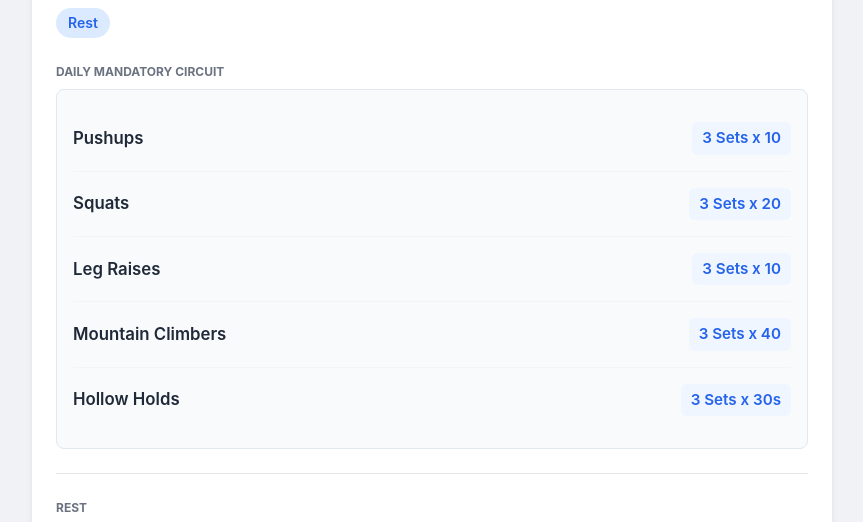
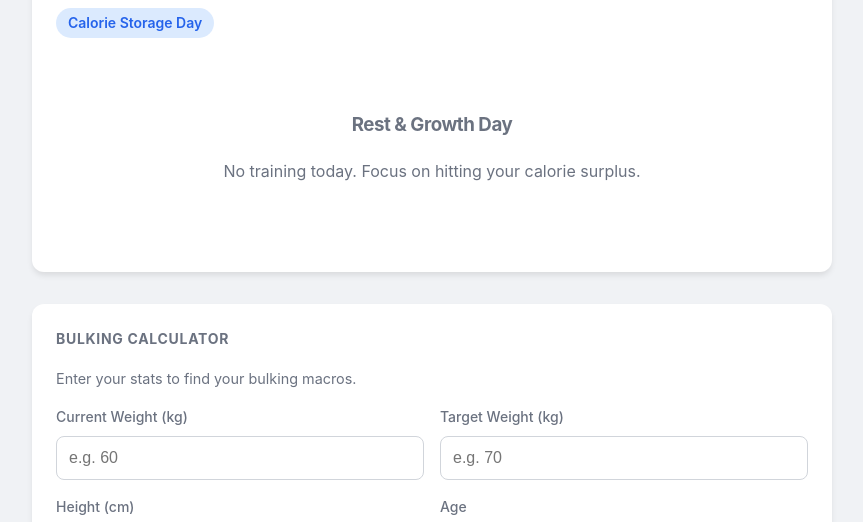
Before and after one commit to workwithgagandeepsaluja/workout, a plain HTML site: page index.html in a window 1280 px wide. Shown: the part 227-749 px from the top of the page, without its empty margins (208-1071 px from the left). Drawn offline with Linux system fonts and the light colour scheme.

Commit message:
Update index.html

```diff
--- a/index.html
+++ b/index.html
@@ -365,7 +365,7 @@
 
         // --- FUNCTIONS ---
 
-        function init() {
+      function init() {
             // Set Date
             const now = new Date();
             const days = ['Sunday', 'Monday', 'Tuesday', 'Wednesday', 'Thursday', 'Friday', 'Saturday'];
@@ -376,19 +376,23 @@
             // Render Workout
             const workout = workouts[dayIndex];
 
-            if (dayIndex === 0) {
-                // Sunday Rest
+            // THE FIX: Check the database for "Rest" instead of hardcoding Sunday (0)
+            if (workout.focus === "Rest") {
+                // Rest Day Display
                 document.getElementById('workout-content').style.display = 'none';
                 document.getElementById('rest-message').style.display = 'block';
-                document.getElementById('day-badge').innerText = "Active Recovery";
-                document.getElementById('day-badge').style.background = "#f4f4f5";
-                document.getElementById('day-badge').style.color = "#71717a";
+                document.getElementById('day-badge').innerText = "Calorie Storage Day";
+                document.getElementById('day-badge').style.background = "#dbeafe";
+                document.getElementById('day-badge').style.color = "#2563eb";
             } else {
                 // Workout Display
+                document.getElementById('workout-content').style.display = 'block';
+                document.getElementById('rest-message').style.display = 'none';
                 document.getElementById('day-badge').innerText = workout.focus;
-                document.getElementById('split-focus').innerText = workout.focus;
+                document.getElementById('split-focus').innerText = "Working Sets";
 
                 const list = document.getElementById('daily-exercises');
+                list.innerHTML = ""; // Clear out any old data
                 workout.exercises.forEach(ex => {
                     const div = document.createElement('div');
                     div.className = 'exercise-item';
```
